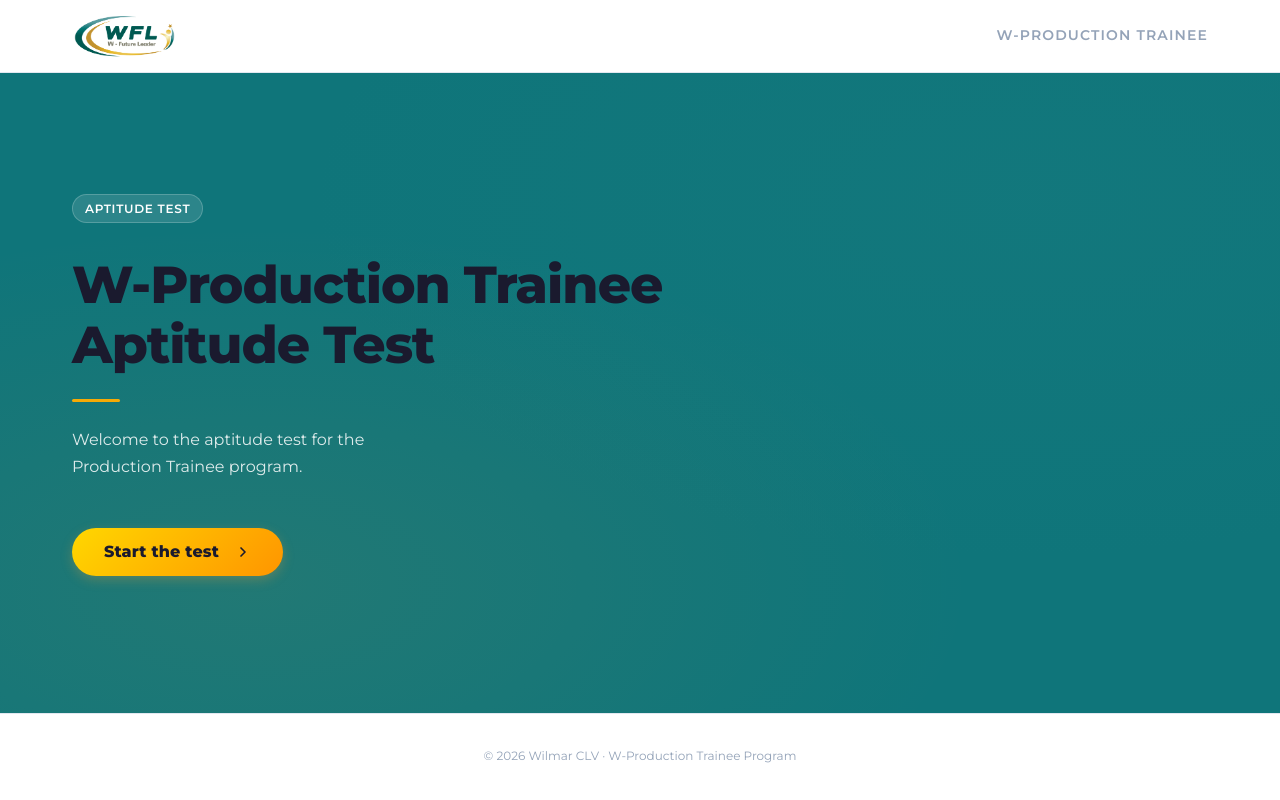
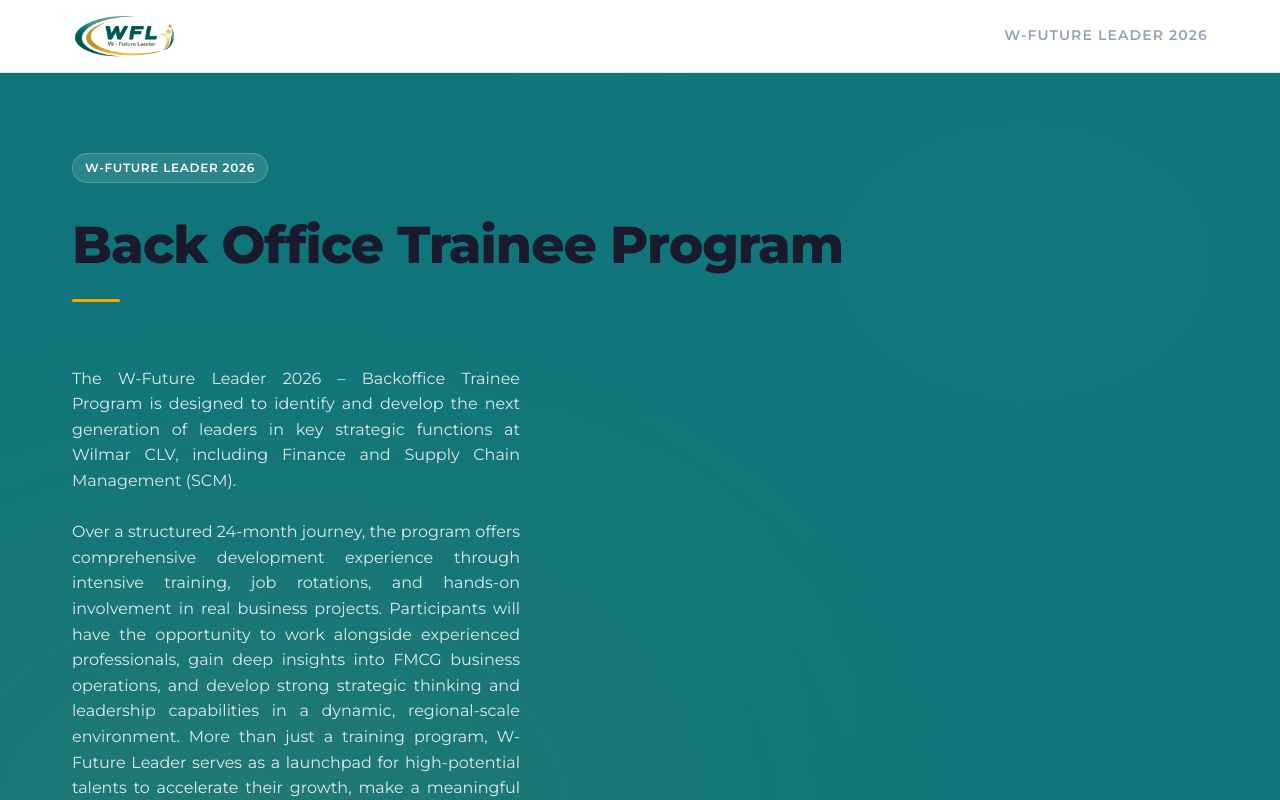
Before and after one commit to vanhao1997/testgate, a Next.js app: page / in a window 1280 px wide. Shown: the top 800 px of the page. Built offline with nearby package versions, Linux system fonts and the light colour scheme.

Commit message:
feat: update homepage and test entry contents for WFL2026

```diff
--- a/src/app/page.tsx
+++ b/src/app/page.tsx
@@ -13,7 +13,7 @@
             <img src="/wfl-logo.png" alt="W-Production Trainee" className={styles.logoImg} />
           </Link>
           <div className={styles.navRight}>
-            <span className={styles.navLabel}>W-Production Trainee</span>
+            <span className={styles.navLabel}>W-Future Leader 2026</span>
           </div>
         </div>
       </nav>
@@ -22,15 +22,19 @@
       <section className={styles.hero} style={{ minHeight: "calc(100vh - 160px)" }}>
         <div className={styles.heroOverlay} />
         <div className="container" style={{ position: "relative", zIndex: 1 }}>
-          <div className={styles.heroContent}>
-          <span className={styles.heroBadge}>Aptitude Test</span>
+          <div className={styles.heroContent} style={{ maxWidth: "800px" }}>
+          <span className={styles.heroBadge}>W-FUTURE LEADER 2026</span>
           <h1 className={styles.heroTitle}>
-            W-Production Trainee<br />Aptitude Test
+            Back Office Trainee Program
           </h1>
           <div className={styles.heroBar} />
-          <p className={styles.heroSubtitle}>
-            Welcome to the aptitude test for the<br />
-            Production Trainee program.
+          <h3 style={{ fontSize: '1.25rem', fontWeight: 600, marginTop: '24px', marginBottom: '16px', color: 'var(--color-primary)' }}>
+            About Wilmar-Future Leader 2026
+          </h3>
+          <p className={styles.heroSubtitle} style={{ textAlign: "justify", fontSize: "1rem", lineHeight: "1.6" }}>
+            The W-Future Leader 2026 – Backoffice Trainee Program is designed to identify and develop the next generation of leaders in key strategic functions at Wilmar CLV, including Finance and Supply Chain Management (SCM).
+            <br /><br />
+            Over a structured 24-month journey, the program offers comprehensive development experience through intensive training, job rotations, and hands-on involvement in real business projects. Participants will have the opportunity to work alongside experienced professionals, gain deep insights into FMCG business operations, and develop strong strategic thinking and leadership capabilities in a dynamic, regional-scale environment. More than just a training program, W-Future Leader serves as a launchpad for high-potential talents to accelerate their growth, make a meaningful impact, and prepare for key roles within Wilmar CLV.
           </p>
           <div className={styles.heroActions}>
             <Link href="/t/test" className={`btn btn-primary btn-lg ${styles.heroBtn}`}>
@@ -45,7 +49,7 @@
       {/* Footer */}
       <footer className={styles.footer}>
         <div className="container">
-          <p>&copy; 2026 Wilmar CLV · W-Production Trainee Program</p>
+          <p>&copy; 2026 Wilmar CLV · W-Future Leader Program</p>
         </div>
       </footer>
     </div>
--- a/src/app/t/[code]/page.tsx
+++ b/src/app/t/[code]/page.tsx
@@ -198,10 +198,7 @@
                     <div className={`card ${styles["test-entry-card"]}`}>
                         <div className={styles["test-entry-header"]}>
                             <h1>W-Future Leader 2026</h1>
-                            <p style={{ fontWeight: 600, marginTop: '8px', marginBottom: '16px' }}>Backoffice Trainee Program — Aptitude Test</p>
-                            <p style={{ fontSize: '14px', lineHeight: '1.6', color: 'var(--color-text-secondary)', textAlign: 'justify' }}>
-                                The W-Future Leader 2026 – Backoffice Trainee Program is designed to identify and develop the next generation of leaders in key strategic functions at Wilmar CLV, including Finance and Supply Chain Management (SCM). Over a structured 24-month journey, the program offers comprehensive development experience through intensive training, job rotations, and hands-on involvement in real business projects. Participants will have the opportunity to work alongside experienced professionals, gain deep insights into FMCG business operations, and develop strong strategic thinking and leadership capabilities in a dynamic, regional-scale environment. More than just a training program, W-Future Leader serves as a launchpad for high-potential talents to accelerate their growth, make a meaningful impact, and prepare for key roles within Wilmar CLV.
-                            </p>
+                            <p>Backoffice Trainee Program - Aptitude Test</p>
                         </div>
                         <div className={styles["test-info-grid"]}>
                             <div className={styles["test-info-item"]}>
```
